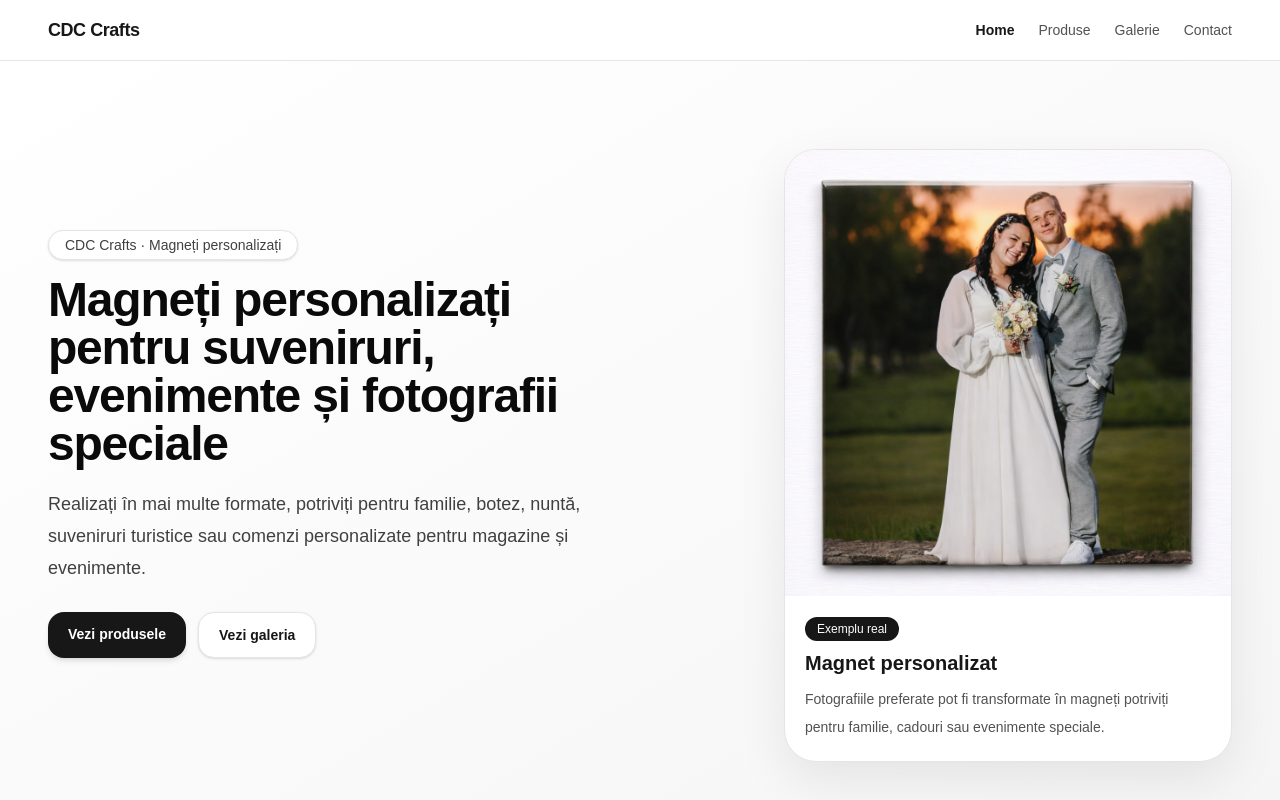
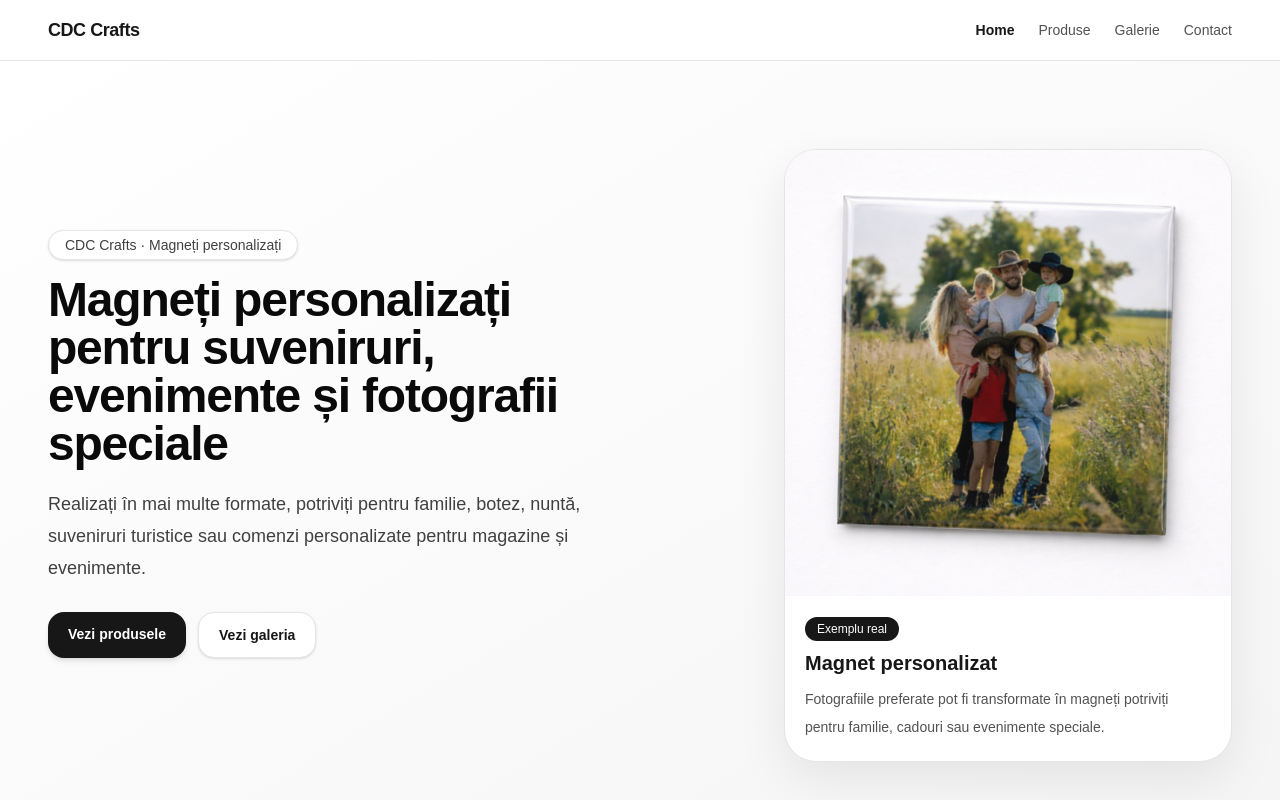
Before and after one commit to ciuscatalin/cdc-magnets-site, a Next.js app: page / in a window 1280 px wide. Shown: the top 800 px of the page. Built offline with nearby package versions, Linux system fonts and the light colour scheme.

Commit message:
Change presentation picture.

```diff
--- a/app/page.tsx
+++ b/app/page.tsx
@@ -63,7 +63,7 @@ export default function HomePage() {
               <div className="mt-6 overflow-hidden rounded-[2rem] border border-neutral-200 bg-white shadow-[0_18px_50px_rgba(0,0,0,0.08)]">
                 <div className="relative aspect-square bg-neutral-100">
                   <Image
-                    src="/images/magnet-nunta-cuplu.png"
+                    src="/images/magnet-familie-natura.png"
                     alt="Magnet personalizat familie"
                     fill
                     className="object-cover"
```
